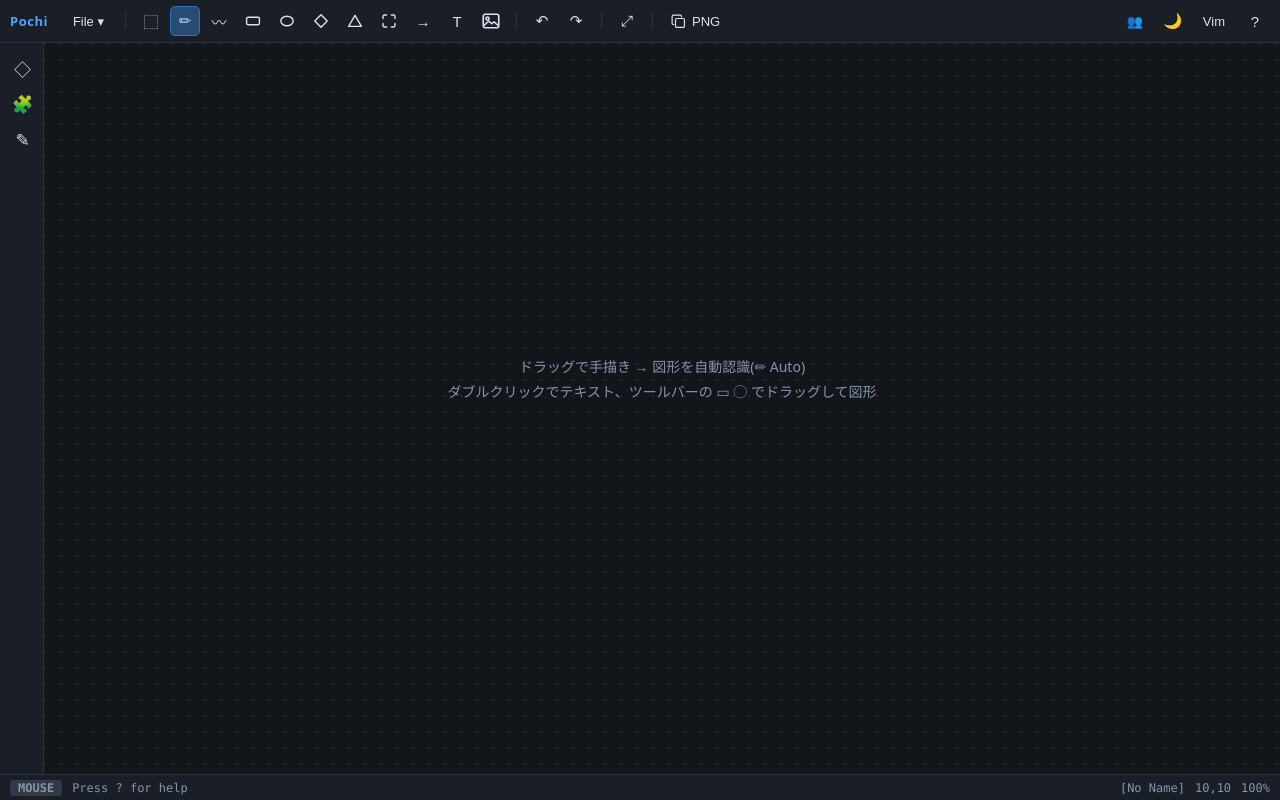
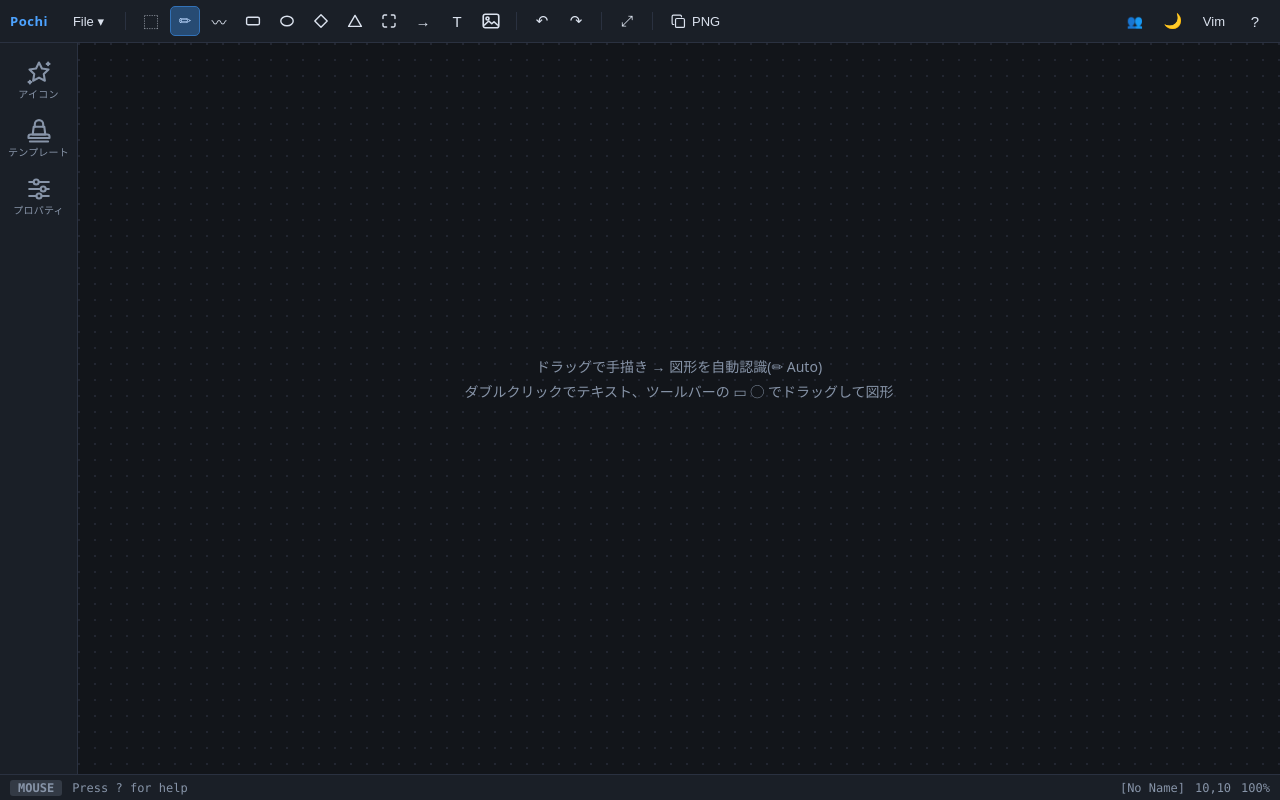
Before and after one commit to sk0ya/Pochi, a React (Vite) app in the folder app/: page / in a window 1280 px wide. Built offline with nearby package versions, Linux system fonts and the light colour scheme.

Commit message:
Improve sidebar icon design

```diff
--- a/app/src/App.tsx
+++ b/app/src/App.tsx
@@ -231,7 +231,7 @@ export default function App() {
   }, [theme]);
 
   /* The canvas's own on-screen box. Every zoom/centre command has to be measured against *it*,
-   * not the window: the canvas is inset by the toolbar, the status bar, the 45px activity bar
+   * not the window: the canvas is inset by the toolbar, the status bar, the 79px activity bar
    * and — when a panel is open — another 208px of sidebar, so window/2 sits well right of and
    * below the visible centre (over 120px off horizontally with a panel open). Read live on each
    * use rather than tracked as state; these are one-shot commands, not render inputs. */
--- a/app/src/components/ActivityBar.tsx
+++ b/app/src/components/ActivityBar.tsx
@@ -1,6 +1,8 @@
+import { PochiIcon } from './PochiIcons';
+
 export type PanelId = 'files' | 'templates' | 'icons' | 'properties';
 
-/** VSCode-style narrow icon strip. Each icon toggles its panel — clicking the already-active
+/** Labelled navigation rail. Each item toggles its panel — clicking the already-active
  * one closes it, clicking another switches to it (see App.tsx's `activePanel`).
  *
  * The Files panel (📁) manages real folders on disk, so App passes `showFiles` only when the
@@ -22,7 +24,8 @@ export function ActivityBar({
           onClick={() => onSelect('files')}
           title="ファイル管理"
         >
-          📁
+          <PochiIcon name="files" />
+          <span className="activity-label">ファイル</span>
         </button>
       )}
       <button
@@ -30,21 +33,24 @@ export function ActivityBar({
         onClick={() => onSelect('icons')}
         title="アイコン挿入"
       >
-        ◇
+        <PochiIcon name="icons" />
+        <span className="activity-label">アイコン</span>
       </button>
       <button
         className={`activity-icon${active === 'templates' ? ' active' : ''}`}
         onClick={() => onSelect('templates')}
         title="テンプレート挿入"
       >
-        🧩
+        <PochiIcon name="templates" />
+        <span className="activity-label">テンプレート</span>
       </button>
       <button
         className={`activity-icon${active === 'properties' ? ' active' : ''}`}
         onClick={() => onSelect('properties')}
         title="プロパティ"
       >
-        ✎
+        <PochiIcon name="properties" />
+        <span className="activity-label">プロパティ</span>
       </button>
     </div>
   );
--- /dev/null
+++ b/app/src/components/PochiIcons.tsx
@@ -0,0 +1,111 @@
+export type ActivityIconName = 'files' | 'icons' | 'templates' | 'properties';
+export type TemplateCategoryIconName =
+  | 'all'
+  | 'people'
+  | 'nature'
+  | 'town'
+  | 'device'
+  | 'dev'
+  | 'office'
+  | 'symbol'
+  | 'award'
+  | 'life';
+
+type PochiIconName = ActivityIconName | TemplateCategoryIconName;
+
+function IconDrawing({ name }: { name: PochiIconName }) {
+  switch (name) {
+    case 'files':
+      return <path d="M2.5 5.5V4.2c0-.9.7-1.7 1.7-1.7h3l1.7 2h6.9c.9 0 1.7.8 1.7 1.7v9.1c0 1.2-1 2.2-2.2 2.2H4.7c-1.2 0-2.2-1-2.2-2.2V5.5Zm0 2h15" />;
+    case 'icons':
+      return (
+        <>
+          <path d="m10 2.5 2.1 4.3 4.7.7-3.4 3.3.8 4.7-4.2-2.2-4.2 2.2.8-4.7-3.4-3.3 4.7-.7L10 2.5Z" />
+          <path d="M16.5 2.5v2M15.5 3.5h2M3.5 15.5v2M2.5 16.5h2" />
+        </>
+      );
+    case 'templates':
+      return (
+        <>
+          <path d="M7 7V5.2a3 3 0 0 1 6 0V7" />
+          <path d="M6.2 7h7.6l.7 5.5H5.5L6.2 7Z" />
+          <path d="M4 12.5h12a1.5 1.5 0 0 1 1.5 1.5v1H2.5v-1A1.5 1.5 0 0 1 4 12.5ZM3.5 17.5h13" />
+        </>
+      );
+    case 'properties':
+      return (
+        <>
+          <path d="M3 5h3M10 5h7M3 10h8M15 10h2M3 15h5M12 15h5" />
+          <circle cx="8" cy="5" r="1.8" />
+          <circle cx="13" cy="10" r="1.8" />
+          <circle cx="10" cy="15" r="1.8" />
+        </>
+      );
+    case 'all':
+      return (
+        <>
+          <rect x="2.5" y="2.5" width="6" height="6" rx="1.5" />
+          <rect x="11.5" y="2.5" width="6" height="6" rx="1.5" />
+          <rect x="2.5" y="11.5" width="6" height="6" rx="1.5" />
+          <rect x="11.5" y="11.5" width="6" height="6" rx="1.5" />
+        </>
+      );
+    case 'people':
+      return (
+        <>
+          <circle cx="10" cy="6" r="3.5" />
+          <path d="M3.5 17c.6-3.4 3-5.2 6.5-5.2s5.9 1.8 6.5 5.2" />
+        </>
+      );
+    case 'nature':
+      return <path d="M4 16c5.7-.3 10.4-4.2 12-12-7.8 1.6-11.7 6.3-12 12Zm0 0c2.7-3.3 5.7-5.7 9.2-7.5" />;
+    case 'town':
+      return <path d="m2.5 9 7.5-6 7.5 6M4.5 7.5v9.8h11V7.5M8 17.3v-6h4v6" />;
+    case 'device':
+      return <path d="M4 3.5h12v10H4zM2.5 16.5h15M7 13.5l-.7 3M13 13.5l.7 3" />;
+    case 'dev':
+      return <path d="m7.5 6-3.5 4 3.5 4M12.5 6l3.5 4-3.5 4M11.5 3.5l-3 13" />;
+    case 'office':
+      return (
+        <>
+          <path d="M5 2.5h7l3 3v12H5zM12 2.5v3h3M8 9h4M8 12h4" />
+          <path d="m3 15.5 1.5 1.5" />
+        </>
+      );
+    case 'symbol':
+      return (
+        <>
+          <circle cx="5.5" cy="5.5" r="3" />
+          <path d="m14.5 2.5 3 5h-6l3-5ZM3 12h6v5.5H3zM12 12h5.5v5.5H12z" />
+        </>
+      );
+    case 'award':
+      return (
+        <>
+          <circle cx="10" cy="8" r="5" />
+          <path d="m6.5 11.5-1 6 4.5-2.3 4.5 2.3-1-6M10 5.2l.8 1.7 1.9.2-1.4 1.3.4 1.9-1.7-.9-1.7.9.4-1.9-1.4-1.3 1.9-.2.8-1.7Z" />
+        </>
+      );
+    case 'life':
+      return <path d="M3.5 6h10v6.5a4 4 0 0 1-4 4h-2a4 4 0 0 1-4-4V6ZM13.5 8h1.3a2.7 2.7 0 0 1 0 5.4h-1.6M6 2.5v1M9 2.5v1M12 2.5v1" />;
+  }
+}
+
+export function PochiIcon({ name, size = 20 }: { name: PochiIconName; size?: number }) {
+  return (
+    <svg
+      className="pochi-icon"
+      viewBox="0 0 20 20"
+      width={size}
+      height={size}
+      fill="none"
+      stroke="currentColor"
+      strokeWidth="1.5"
+      strokeLinecap="round"
+      strokeLinejoin="round"
+      aria-hidden="true"
+    >
+      <IconDrawing name={name} />
+    </svg>
+  );
+}
--- a/app/src/components/TemplateSidebar.tsx
+++ b/app/src/components/TemplateSidebar.tsx
@@ -4,6 +4,8 @@ import { exportSvg } from '../model/svg';
 import type { ExportTheme } from '../model/svg';
 import { CATEGORIES, TEMPLATE_DRAG_MIME, TEMPLATES, templatesByCategory } from '../model/templates';
 import type { Action } from '../state/reducer';
+import { PochiIcon } from './PochiIcons';
+import type { TemplateCategoryIconName } from './PochiIcons';
 
 /** Template-insert panel (opened from ActivityBar.tsx). A top row of category icons filters the
  * grid below — "全" (default) shows every template across every category, one icon per
@@ -23,7 +25,7 @@ export function TemplateSidebar({ theme, dispatch }: { theme: ExportTheme; dispa
           onClick={() => setFilterId(null)}
           title="すべて表示"
         >
-          All
+          <PochiIcon name="all" size={18} />
         </button>
         {CATEGORIES.map((cat) => (
           <button
@@ -32,7 +34,7 @@ export function TemplateSidebar({ theme, dispatch }: { theme: ExportTheme; dispa
             onClick={() => setFilterId(cat.id)}
             title={cat.name}
           >
-            {cat.icon}
+            <PochiIcon name={cat.id as TemplateCategoryIconName} size={18} />
           </button>
         ))}
       </div>
--- a/app/src/styles.css
+++ b/app/src/styles.css
@@ -225,42 +225,79 @@ body {
   min-height: 0;
 }
 
-/* VSCode-style icon strip: one button per template category (see ActivityBar.tsx). */
+/* Pochi's compact navigation rail. */
 .activity-bar {
   display: flex;
   flex-direction: column;
   align-items: center;
-  gap: 2px;
-  width: 44px;
+  gap: 6px;
+  width: 78px;
   flex: none;
-  padding: 8px 5px;
+  padding: 10px 7px;
   background: var(--panel);
   border-right: 1px solid var(--border);
   user-select: none;
 }
 
 .activity-icon {
-  width: 34px;
-  height: 34px;
+  position: relative;
+  width: 64px;
+  height: 52px;
+  flex-direction: column;
+  gap: 3px;
   display: flex;
   align-items: center;
   justify-content: center;
-  font-size: 17px;
+  color: var(--muted);
   background: transparent;
-  color: var(--text);
-  border: none;
-  border-left: 2px solid transparent;
-  border-radius: 5px;
+  border: 1px solid transparent;
+  border-radius: 11px;
   cursor: pointer;
+  transition:
+    color 120ms ease,
+    background 120ms ease,
+    border-color 120ms ease,
+    transform 120ms ease;
+}
+
+.activity-icon::after {
+  content: '';
+  position: absolute;
+  right: -7px;
+  width: 3px;
+  height: 0;
+  border-radius: 999px;
+  background: var(--accent);
+  transition: height 140ms ease;
 }
 
 .activity-icon:hover {
   background: var(--hover);
+  color: var(--text);
+  border-color: var(--border);
+  transform: translateY(-1px);
 }
 
 .activity-icon.active {
   background: var(--active-bg);
-  border-left-color: var(--accent);
+  color: var(--active-text);
+  border-color: var(--accent-dim);
+}
+
+.activity-icon.active::after {
+  height: 28px;
+}
+
+.activity-icon .pochi-icon {
+  width: 28px;
+  height: 28px;
+}
+
+.activity-label {
+  font-size: 10px;
+  line-height: 1;
+  white-space: nowrap;
+  letter-spacing: 0.02em;
 }
 
 /* Template-insert panel (see TemplateSidebar.tsx): a category-icon filter row on top, a
@@ -295,9 +332,8 @@ body {
   display: flex;
   align-items: center;
   justify-content: center;
-  font-size: 15px;
+  color: var(--muted);
   background: transparent;
-  color: var(--text);
   border: 1px solid transparent;
   border-radius: 5px;
   cursor: pointer;
@@ -305,11 +341,18 @@ body {
 
 .template-filter-icon:hover {
   background: var(--hover);
+  color: var(--text);
 }
 
 .template-filter-icon.active {
   background: var(--active-bg);
   border-color: var(--accent-dim);
+  color: var(--active-text);
+}
+
+.pochi-icon {
+  display: block;
+  flex: none;
 }
 
 .template-grid {
```
